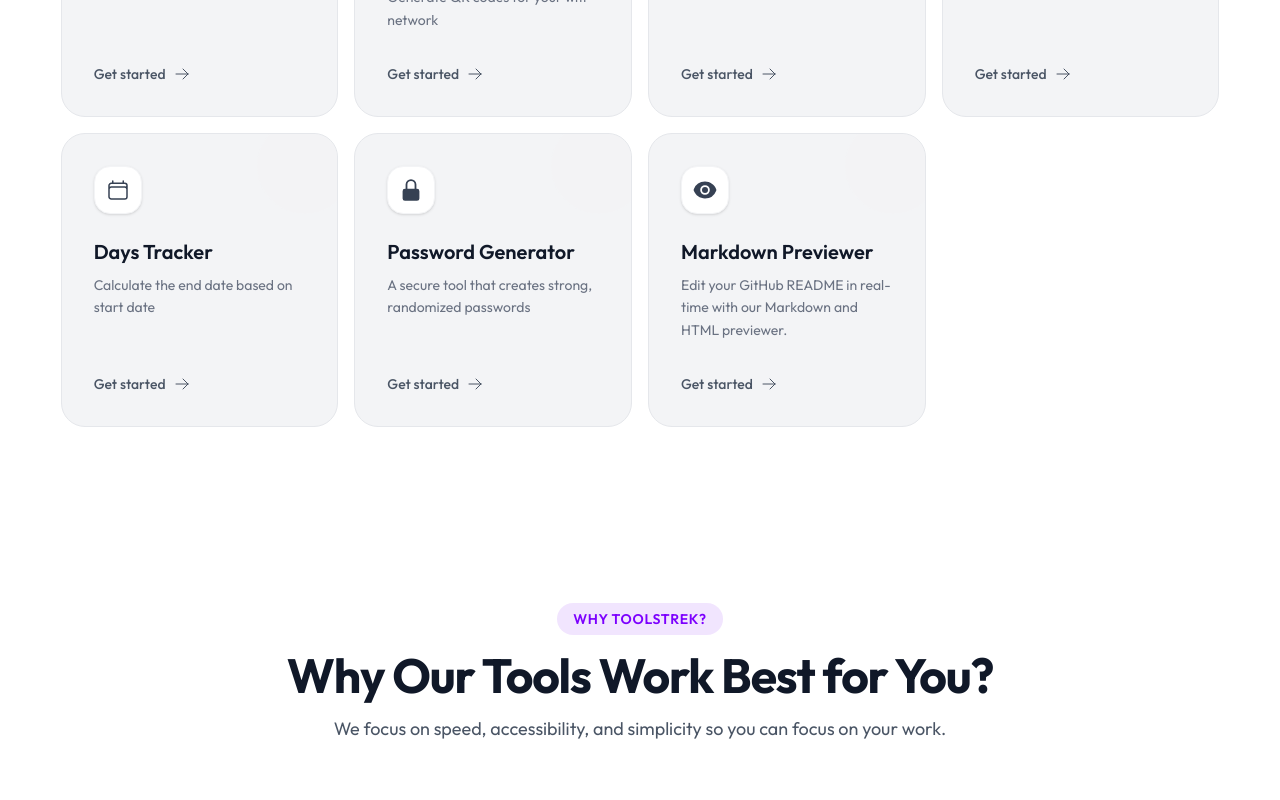
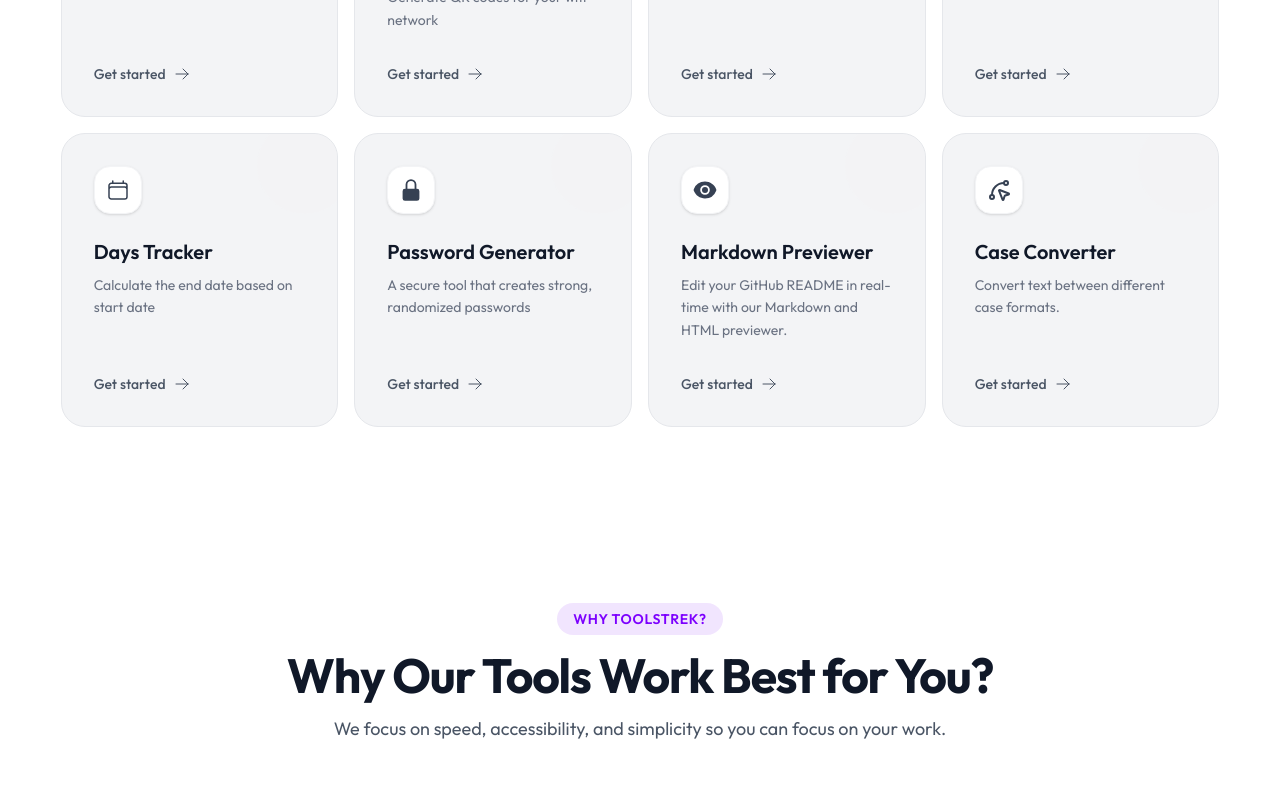
Before and after one commit to tasnimultas67/toolstrek, a Next.js app: page / in a window 1280 px wide. Shown: the part 1200-2000 px from the top of the page. Built offline with nearby package versions, Linux system fonts and the light colour scheme; no server answers.

Commit message:
feat: add Case Converter tool to Footer, HServices, and Header components

```diff
--- a/app/tools-compo/Footer.js
+++ b/app/tools-compo/Footer.js
@@ -46,6 +46,10 @@ const services = [
   {
     name: "Markdown Previewer",
     href: "/tools/markdown-previewer",
+  },
+  {
+    name: "Case Converter",
+    href: "/tools/case-converter",
   },
 ];
 
--- a/app/tools-compo/HServices.js
+++ b/app/tools-compo/HServices.js
@@ -8,6 +8,7 @@ import {
 } from "@heroicons/react/24/outline";
 import { EyeIcon, LockClosedIcon } from "@heroicons/react/20/solid";
 import ToolsCard from "./ToolsCard";
+import { SplinePointerIcon } from "lucide-react";
 
 const toolCards = [
   {
@@ -53,6 +54,12 @@ const toolCards = [
       "Edit your GitHub README in real-time with our Markdown and HTML previewer.",
     icon: EyeIcon,
   },
+  {
+    title: "Case Converter",
+    link: "/tools/case-converter",
+    description: "Convert text between different case formats.",
+    icon: SplinePointerIcon,
+  },
 ];
 
 const HServices = () => {
--- a/app/tools-compo/Header.js
+++ b/app/tools-compo/Header.js
@@ -32,6 +32,7 @@ import {
   Star,
   Github,
   Eye,
+  SplinePointerIcon,
 } from "lucide-react"; // Added Star and Github icons
 
 import { Button } from "@/components/ui/button";
@@ -87,6 +88,12 @@ const services = [
       "Edit your GitHub README in real-time with our Markdown and HTML previewer.",
     href: "/tools/markdown-previewer",
     icon: Eye,
+  },
+  {
+    name: "Case Converter",
+    description: "Convert text between different case formats.",
+    href: "/tools/case-converter",
+    icon: SplinePointerIcon,
   },
 ];
 
```
